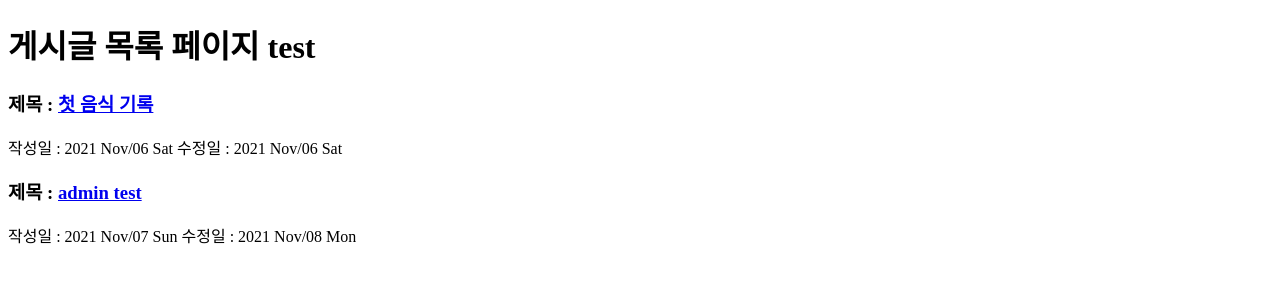
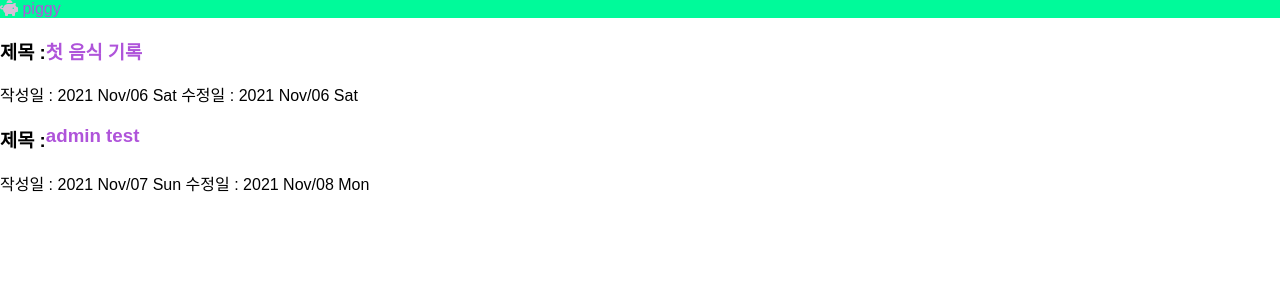
Before and after one commit to IT-HONGREAT/django_food_project, a Django app: page /posts/ in a window 1280 px wide. Shown: the top 300 px of the page. Run offline with Django 3.2, Linux system fonts and the light colour scheme; data comes from the database, SQL or seed files in the repository; parts of the project's set-up code (start-up, migrations or seed data) failed here and were passed over; some libraries are stand-ins or nearby versions.

Commit message:
posts의 html 과 css 관리.. 디자인 개선 많이 필요. 템플릿 참고해야할 듯

```diff
--- /dev/null
+++ b/posts/static/posts/css/styles.css
@@ -0,0 +1,40 @@
+body {
+  margin: 0;
+  font-family: "Noto Sans KR", sans-serif;
+}
+
+a {
+  text-decoration: none;
+  color: rgb(175, 84, 218);
+}
+
+.navbar {
+  display: flex;
+  justify-content: space-between;
+  align-items: center;
+  background-color: mediumspringgreen;
+  padding: auto;
+}
+
+.navbar_logo i {
+  color: thistle;
+}
+
+.navbar_menu {
+  display: flex;
+  list-style: none;
+}
+
+.navbar_menu li {
+  padding: 8px 12px;
+}
+
+.navbar_icons {
+  list-style: none;
+  color: white;
+  display: flex;
+}
+
+.navbar_icons li {
+  padding: 8px 12px;
+}
--- a/posts/templates/posts/base.html
+++ b/posts/templates/posts/base.html
@@ -1,8 +1,12 @@
+{% load static %}
+
 <!DOCTYPE html>
 <html>
 <head>
     <mete charset="UTF-8">
+    <link rel="stylesheet" href={% static "posts/css/styles.css"%}>
     <title>test_posts</title>
+    <script src="https://kit.fontawesome.com/f547247944.js" crossorigin="anonymous"></script>
 </head>
 <body>
 
--- a/posts/templates/posts/post_list.html
+++ b/posts/templates/posts/post_list.html
@@ -2,11 +2,16 @@
 
 
 {% block post_container %}
-    <h1> 게시글 목록 페이지 test </h1>
+<div class="navbar">
+    <div class="navbar_logo">
+        <i class="fas fa-piggy-bank"></i>
+        <a href=""> piggy </a>
+    </div>
+</div>
 
     {% for  post in  posts%}
 
-        <h3>제목 : <a href={% url 'post-detail' post.id %}>{{post.title}}</a></h3>
+        <h3 class="navbar_menu">제목 : <a href={% url 'post-detail' post.id %}>{{post.title}}</a></h3>
         <td>작성일 : {{post.created_date|date:"Y M/d D"}}</td>
         <td>수정일 : {{post.modified_date|date:"Y M/d D"}}</td>
 
```
